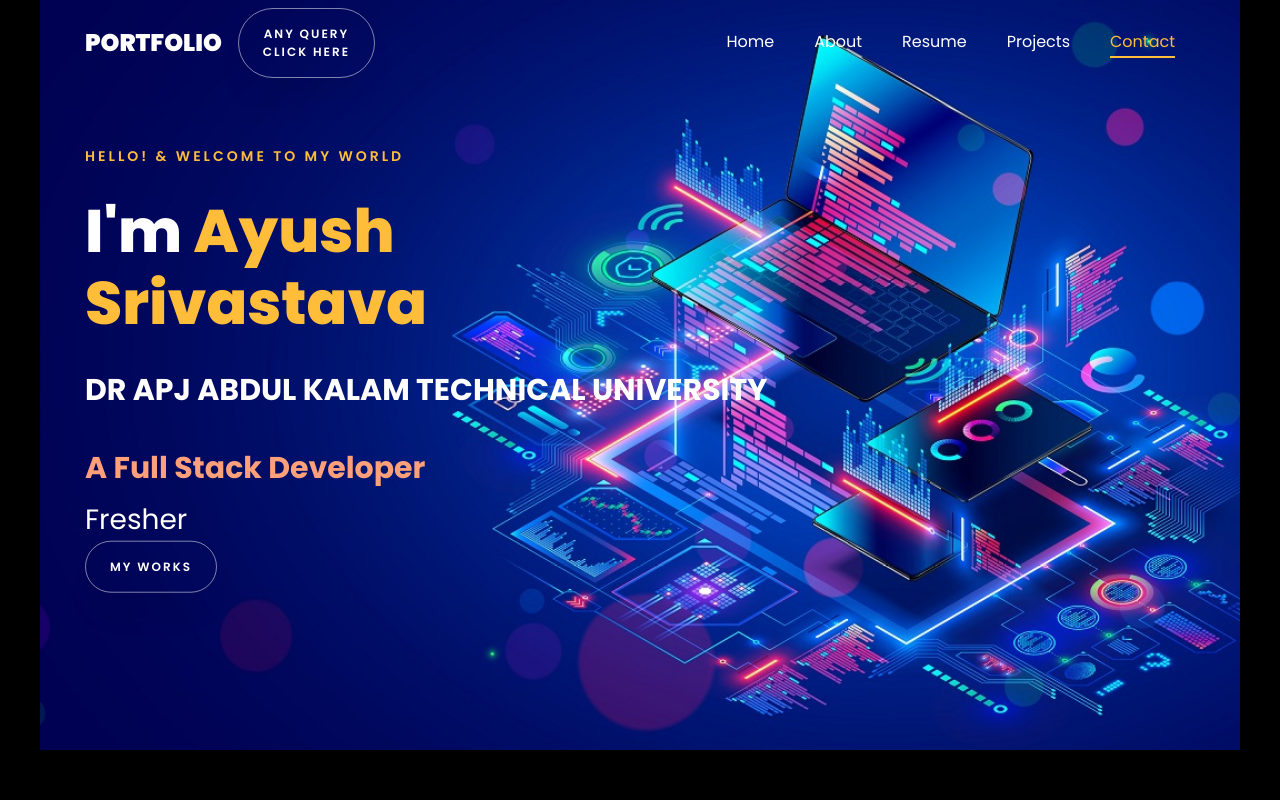
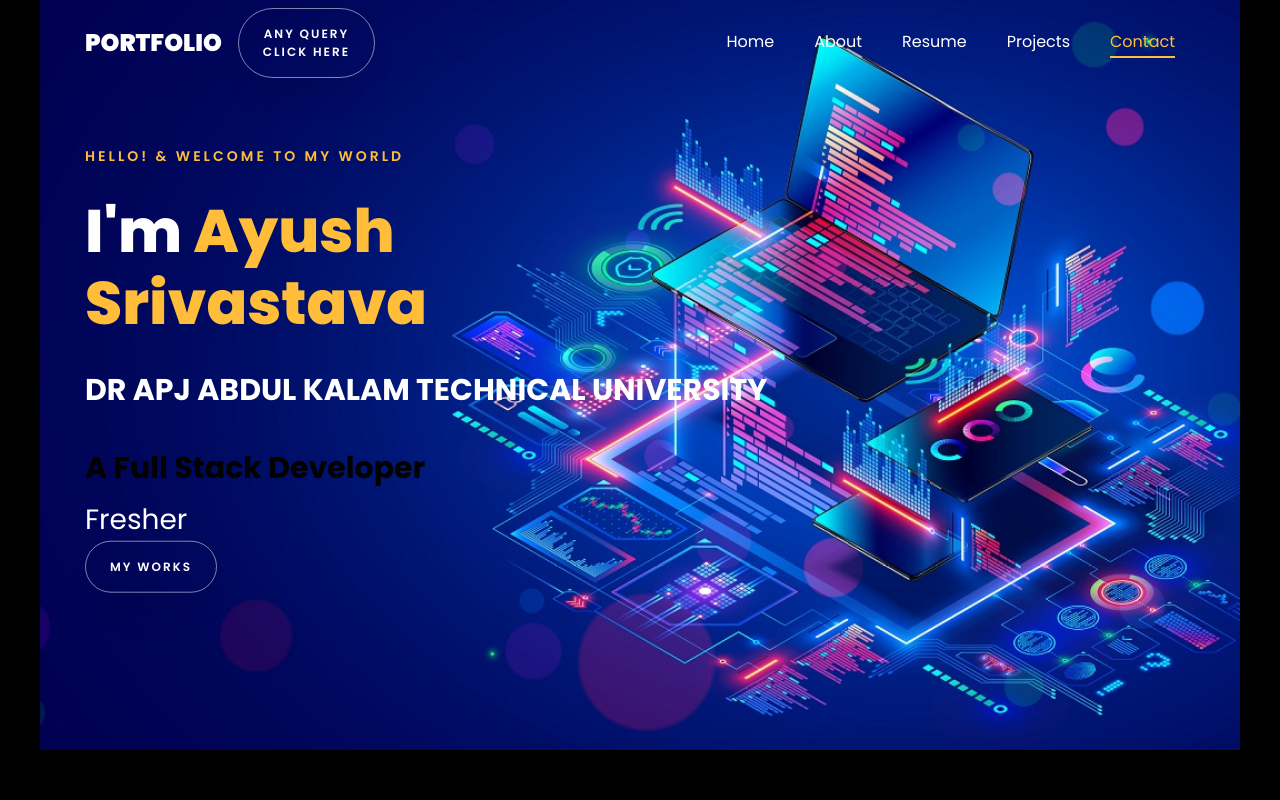
Before and after one commit to AyushSrivastava08/AyushSrivastava.com, a plain HTML site: page index.html in a window 1280 px wide. Shown: the top 800 px of the page. Drawn offline with Linux system fonts and the light colour scheme; files whose address does not match are found by name.

Commit message:
color change

```diff
--- a/index.html
+++ b/index.html
@@ -190,7 +190,7 @@
 
 						<br>
 						<br>
-			            <h2  style="color:lightsalmon;font: size 30px;;"> <strong>A Full Stack Developer</strong></h2>
+			            <h2  style="color:rgb(3, 2, 1);font: size 30px;;"> <strong>A Full Stack Developer</strong></h2>
 						<h3 class="d-flex" style="margin-bottom: 0">Fresher</h3>
 						<!-- <br> -->
 			            <!-- <p><a href="https://www.youtube.com/@RishabhMishraOfficial" class="btn btn-primary py-3 px-4">YouTube</a>  -->
```
